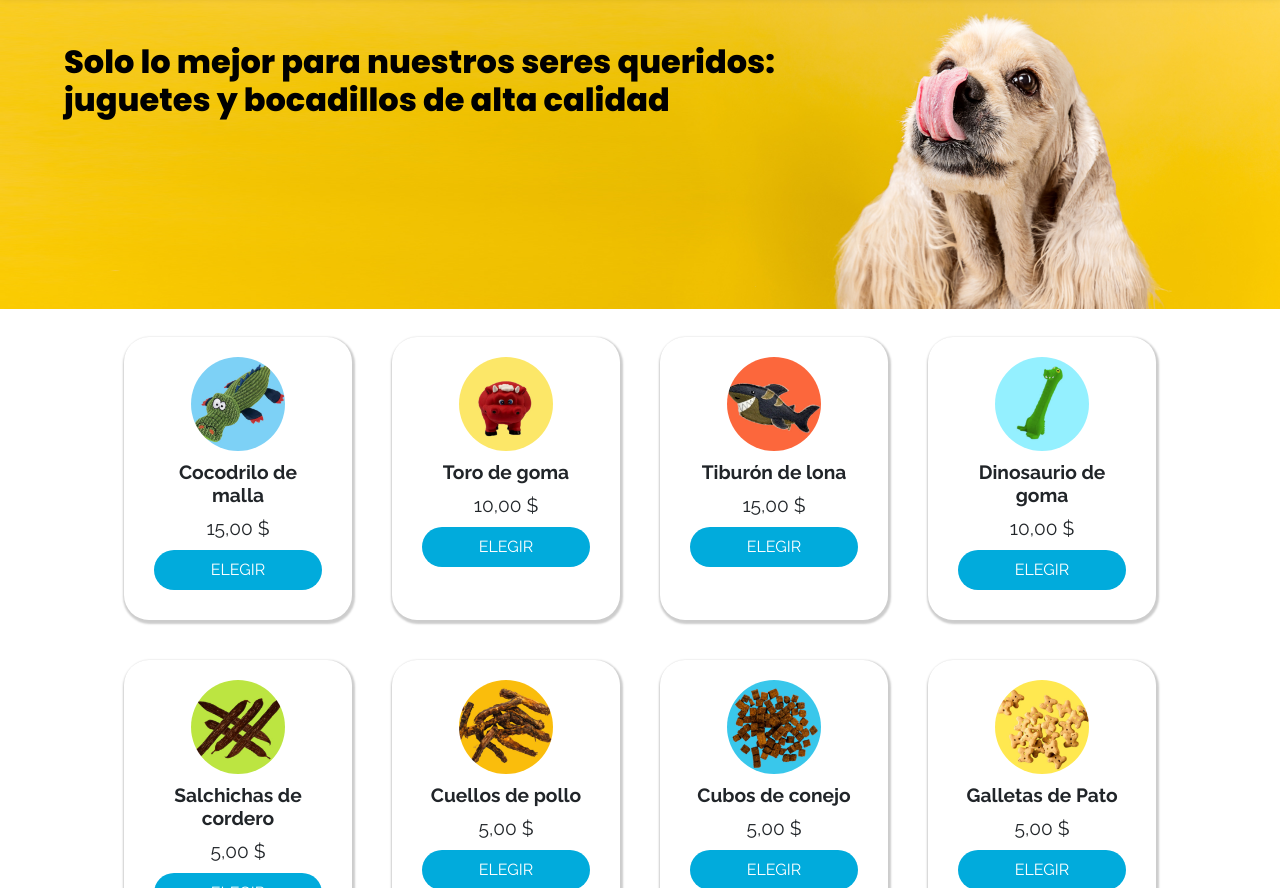
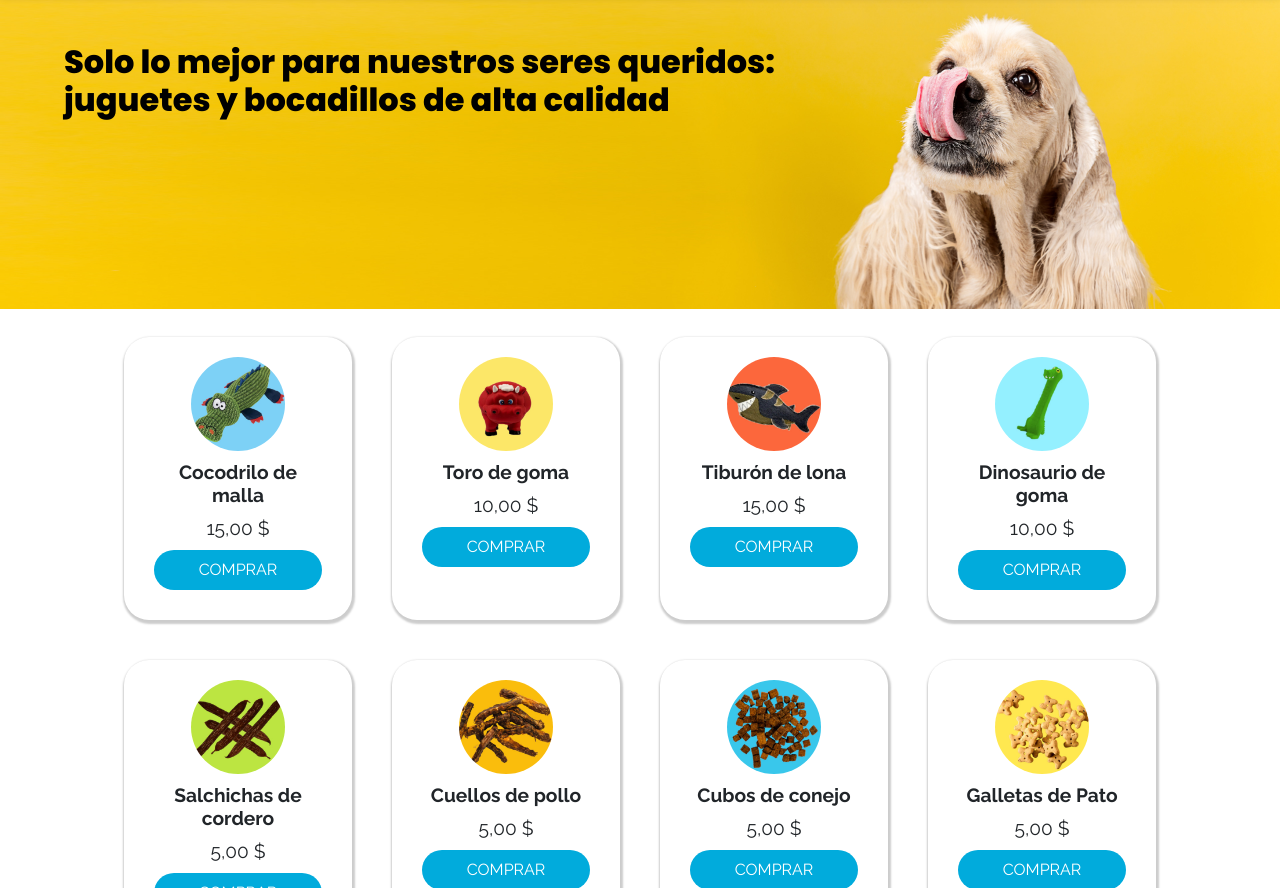
Before and after one commit to maugast/dogibox, a website: page tienda.html in a window 1280 px wide. Shown: the part 64-952 px from the top of the page. Drawn offline with nearby package versions, Linux system fonts and the light colour scheme.

Commit message:
Se actualizan los botones de la seccion tienda

```diff
--- a/tienda.html
+++ b/tienda.html
@@ -85,7 +85,7 @@
                     <h3 class="nombre-producto">Cocodrilo de malla</h3>
                     <h4 class="precio">15,00 $</h4>
                     <span class="boton-elegir-tienda">
-                        <a href="#">elegir</a>
+                        <a href="#">comprar</a>
                     </span>
                 </div>
 
@@ -94,7 +94,7 @@
                     <h3 class="nombre-producto">Toro de goma</h3>
                     <h4 class="precio">10,00 $</h4>
                     <span class="boton-elegir-tienda">
-                        <a href="#">elegir</a>
+                        <a href="#">comprar</a>
                     </span>
                 </div>
 
@@ -103,7 +103,7 @@
                     <h3 class="nombre-producto">Tiburón de lona</h3>
                     <h4 class="precio">15,00 $</h4>
                     <span class="boton-elegir-tienda">
-                        <a href="#">elegir</a>
+                        <a href="#">comprar</a>
                     </span>
                 </div>
 
@@ -112,7 +112,7 @@
                     <h3 class="nombre-producto">Dinosaurio de goma</h3>
                     <h4 class="precio">10,00 $</h4>
                     <span class="boton-elegir-tienda">
-                        <a href="#">elegir</a>
+                        <a href="#">comprar</a>
                     </span>
                 </div>
 
@@ -121,7 +121,7 @@
                     <h3 class="nombre-producto">Salchichas de cordero</h3>
                     <h4 class="precio">5,00 $</h4>
                     <span class="boton-elegir-tienda">
-                        <a href="#">elegir</a>
+                        <a href="#">comprar</a>
                     </span>
                 </div>
 
@@ -130,7 +130,7 @@
                     <h3 class="nombre-producto">Cuellos de pollo</h3>
                     <h4 class="precio">5,00 $</h4>
                     <span class="boton-elegir-tienda">
-                        <a href="#">elegir</a>
+                        <a href="#">comprar</a>
                     </span>
                 </div>
 
@@ -139,7 +139,7 @@
                     <h3 class="nombre-producto">Cubos de conejo</h3>
                     <h4 class="precio">5,00 $</h4>
                     <span class="boton-elegir-tienda">
-                        <a href="#">elegir</a>
+                        <a href="#">comprar</a>
                     </span>
                 </div>
 
@@ -148,7 +148,7 @@
                     <h3 class="nombre-producto">Galletas de Pato</h3>
                     <h4 class="precio">5,00 $</h4>
                     <span class="boton-elegir-tienda">
-                        <a href="#">elegir</a>
+                        <a href="#">comprar</a>
                     </span>
                 </div>
             </div>
```
